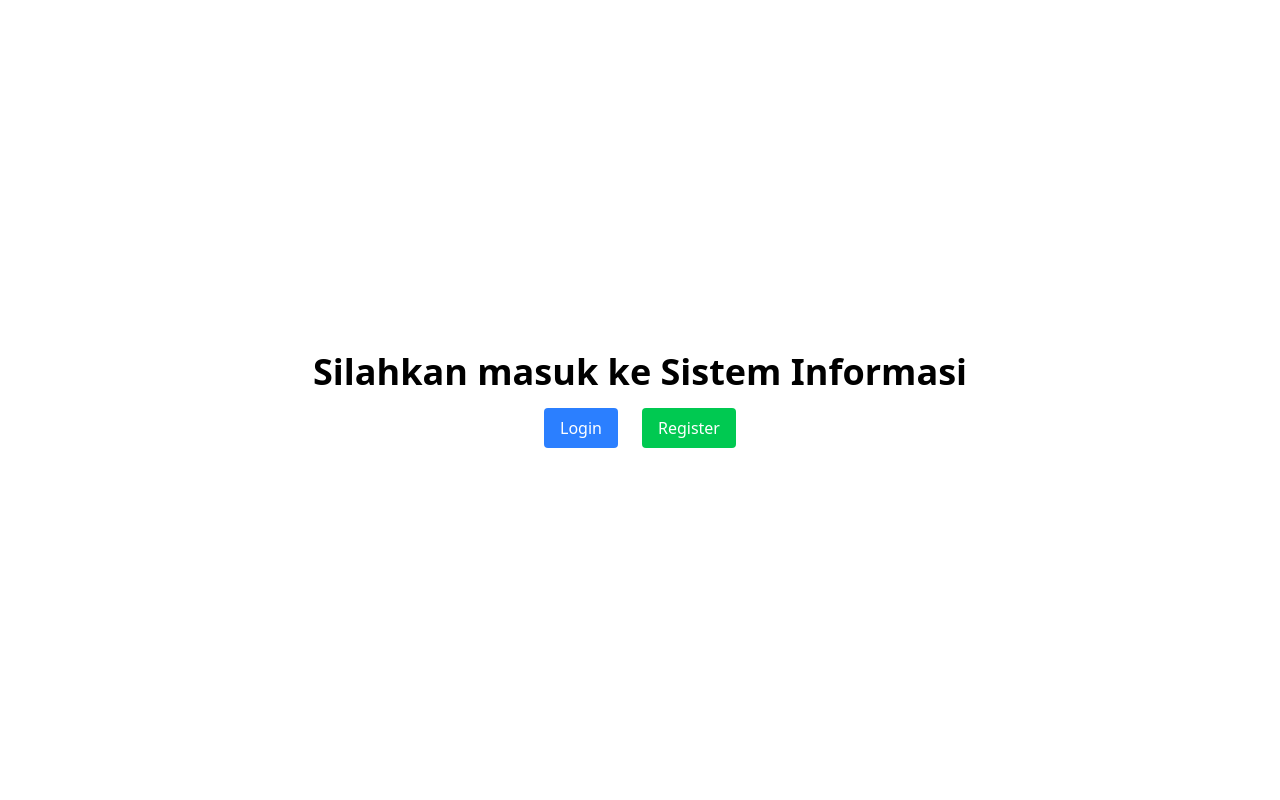
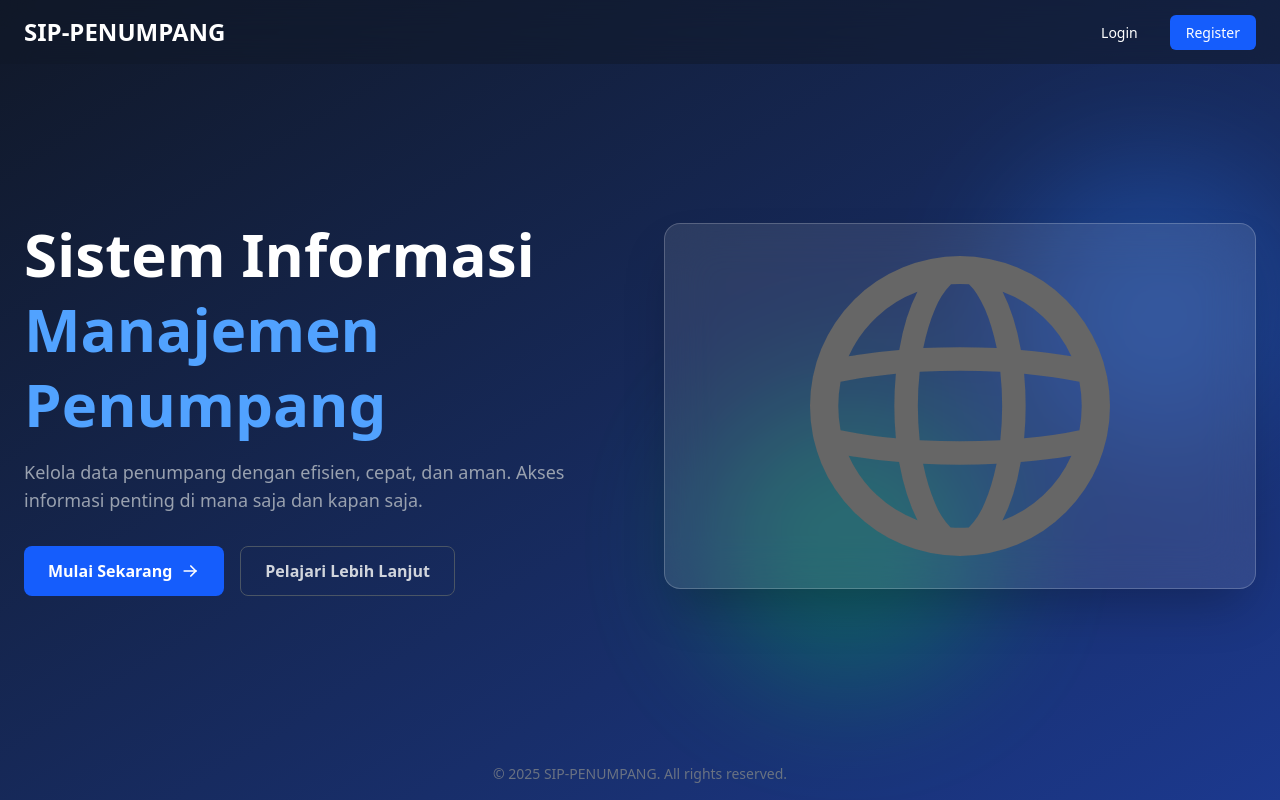
Before and after one commit to budicuy/sip-penumpang-nextjs, a Next.js app: page / in a window 1280 px wide. Built offline with nearby package versions, Linux system fonts and the light colour scheme.

Commit message:
Enhance Sidebar and Home page layout, add Register page with form functionality

```diff
--- a/app/dashboard/Sidebar.tsx
+++ b/app/dashboard/Sidebar.tsx
@@ -1,10 +1,11 @@
-"use client";
+'use client';
 import {
   IconX,
   IconHome,
   IconFileText,
 } from "@tabler/icons-react";
 import Link from "next/link";
+import { usePathname } from 'next/navigation';
 
 interface SidebarProps {
   isSidebarOpen: boolean;
@@ -12,15 +13,25 @@ interface SidebarProps {
 }
 
 export default function Sidebar({ isSidebarOpen, toggleSidebar }: SidebarProps) {
+  const pathname = usePathname();
+
   const handleLinkClick = () => {
     if (isSidebarOpen) {
       toggleSidebar();
     }
   };
 
+  const linkClass = (path: string) => {
+    return `flex items-center p-4 rounded transition-colors ${
+      pathname === path
+        ? 'bg-white text-blue-800'
+        : 'hover:bg-blue-100 hover:text-blue-800'
+    }`;
+  };
+
   return (
     <aside
-      className={`bg-blue-800 text-white w-64 min-h-screen p-4 transform transition-transform md:translate-x-0 fixed md:relative z-30 ${isSidebarOpen ? "translate-x-0" : "-translate-x-full"
+      className={`bg-gradient-to-br from-blue-800 to-blue-400 text-white w-64 min-h-screen p-4 transform transition-transform md:translate-x-0 fixed md:relative z-30 ${isSidebarOpen ? "translate-x-0" : "-translate-x-full"
         }`}
     >
       <div className="flex items-center justify-between">
@@ -32,7 +43,7 @@ export default function Sidebar({ isSidebarOpen, toggleSidebar }: SidebarProps)
       <nav className="mt-8">
         <ul>
           <li className="mb-4">
-            <Link href="/dashboard" onClick={handleLinkClick} className="flex items-center p-4 rounded bg-blue-700">
+            <Link href="/dashboard" onClick={handleLinkClick} className={linkClass("/dashboard")}>
               <IconHome className="w-6 h-6 mr-2" />
               Dashboard
             </Link>
@@ -41,7 +52,7 @@ export default function Sidebar({ isSidebarOpen, toggleSidebar }: SidebarProps)
             <span className="text-white/90 text-sm">Kelola</span>
           </li>
           <li className="mb-4">
-            <Link href="/dashboard/penumpang" onClick={handleLinkClick} className="flex items-center justify-between p-4 rounded hover:bg-blue-700">
+            <Link href="/dashboard/penumpang" onClick={handleLinkClick} className={linkClass("/dashboard/penumpang")}>
               <div className="flex items-center">
                 <IconFileText className="w-6 h-6 mr-2" />
                 <span>Data Penumpang</span>
--- a/app/login/page.tsx
+++ b/app/login/page.tsx
@@ -16,7 +16,11 @@ export default function LoginPage() {
                             Masuk ke Akun Anda
                         </h2>
                         <p className="mt-2 text-center  text-gray-600">
-                            Masuk atau buat akun baru untuk melanjutkan
+                            Masuk atau buat <Link href="/register" className="font-medium text-blue-600 hover:text-blue-500">
+                                akun baru
+                            </Link> untuk melanjutkan
+
+
                         </p>
                     </div>
                     <form className='mt-5 w-full px-5' method='post'>
--- a/app/page.tsx
+++ b/app/page.tsx
@@ -1,27 +1,55 @@
 import Link from "next/link";
+import { IconArrowRight } from "@tabler/icons-react";
+import Image from "next/image";
 
 export default function Home() {
   return (
-    <div className="container mx-auto ">
-      <div className="h-dvh flex items-center justify-center">
-        <div>
-          <h1 className="text-4xl font-bold text-center">
-            Silahkan masuk ke Sistem Informasi
-          </h1>
-          <div className="flex space-x-6 justify-center mt-4">
-            <Link href="/login">
-              <button className="bg-blue-500 text-white px-4 py-2 rounded">
-                Login
-              </button>
+    <div className="bg-gradient-to-br from-gray-900 to-blue-900 text-white min-h-screen flex flex-col">
+      <header className="sticky top-0 z-20 bg-gray-900/50 backdrop-blur-lg">
+        <div className="container mx-auto px-6 py-4 flex justify-between items-center">
+          <h1 className="text-2xl font-bold font-quicksand">SIP-PENUMPANG</h1>
+          <nav className="space-x-4">
+            <Link href="/login" className="px-4 py-2 rounded-md text-sm font-medium hover:bg-gray-700 transition-colors">
+              Login
             </Link>
-            <Link href="/register">
-              <button className="bg-green-500 text-white px-4 py-2 rounded">
-                Register
-              </button>
+            <Link href="/register" className="bg-blue-600 px-4 py-2 rounded-md text-sm font-medium hover:bg-blue-700 transition-colors">
+              Register
             </Link>
+          </nav>
+        </div>
+      </header>
+
+      <main className="container mx-auto px-6 flex-grow flex items-center">
+        <div className="grid md:grid-cols-2 gap-12 items-center">
+          <div className="text-center md:text-left">
+            <h2 className="text-4xl md:text-6xl font-bold font-poppins leading-tight">
+              Sistem Informasi <span className="text-blue-400">Manajemen Penumpang</span>
+            </h2>
+            <p className="mt-4 text-lg text-gray-400">
+              Kelola data penumpang dengan efisien, cepat, dan aman. Akses informasi penting di mana saja dan kapan saja.
+            </p>
+            <div className="mt-8 flex justify-center md:justify-start space-x-4">
+              <Link href="/dashboard" className="bg-blue-600 text-white px-6 py-3 rounded-lg font-semibold hover:bg-blue-700 transition-all duration-300 ease-in-out transform hover:scale-105 flex items-center">
+                Mulai Sekarang <IconArrowRight className="ml-2 w-5 h-5" />
+              </Link>
+              <Link href="#" className="border border-gray-600 text-gray-300 px-6 py-3 rounded-lg font-semibold hover:bg-gray-800 hover:border-gray-500 transition-all duration-300">
+                Pelajari Lebih Lanjut
+              </Link>
+            </div>
+          </div>
+          <div className="relative hidden md:block">
+            <div className="absolute -top-16 -right-10 w-72 h-72 bg-blue-500 rounded-full opacity-30 blur-3xl animate-blob"></div>
+            <div className="absolute -bottom-24 left-10 w-72 h-72 bg-green-500 rounded-full opacity-30 blur-3xl animate-blob animation-delay-2000"></div>
+            <div className="relative z-10 p-8 bg-white/10 backdrop-blur-xl rounded-2xl border border-white/20 shadow-2xl">
+              <Image src="/globe.svg" alt="Globe" width={300} height={300} className="mx-auto" />
+            </div>
           </div>
         </div>
-      </div>
+      </main>
+
+      <footer className="container mx-auto px-6 py-4 text-center text-gray-500 text-sm">
+        <p>&copy; {new Date().getFullYear()} SIP-PENUMPANG. All rights reserved.</p>
+      </footer>
     </div>
   );
 }
--- /dev/null
+++ b/app/register/page.tsx
@@ -0,0 +1,51 @@
+import { IconUserPlus, IconLogin } from '@tabler/icons-react';
+import Link from 'next/link';
+
+export default function RegisterPage() {
+    return (
+        <div className='bg-gradient-to-br from-white to-green-400'>
+            <div className="container mx-auto h-screen flex items-center justify-center">
+                <div className='w-full max-w-lg'>
+                    <div className="flex justify-center mb-4 ">
+                        <div className='p-6 bg-green-600 rounded-full drop-shadow-2xl'>
+                            <IconUserPlus size={48} className="text-white" />
+                        </div>
+                    </div>
+                    <div>
+                        <h2 className="mt-6 text-center text-3xl font-bold text-gray-900">
+                            Buat Akun Baru
+                        </h2>
+                        <p className="mt-2 text-center text-gray-600">
+                            Sudah punya akun?{' '}
+                            <Link href="/login" className="font-medium text-green-600 hover:text-green-500">
+                                Masuk di sini
+                            </Link>
+                        </p>
+                    </div>
+                    <form className='mt-5 w-full px-5' method='post'>
+                        <div className="rounded-md p-10 bg-white drop-shadow-xl space-y-4">
+                            <div>
+                                <label htmlFor="name" className="block font-medium text-gray-700 mb-1">Nama Lengkap</label>
+                                <input id="name" name="name" type="text" required className="appearance-none rounded-lg relative block w-full px-3 py-3 border placeholder-gray-500 text-gray-900 focus:outline-none focus:ring-green-500 focus:border-green-500 border-gray-300" placeholder="Masukkan nama lengkap Anda" />
+                            </div>
+                            <div>
+                                <label htmlFor="email" className="block font-medium text-gray-700 mb-1">Email</label>
+                                <input id="email" name="email" type="email" autoComplete="email" required className="appearance-none rounded-lg relative block w-full px-3 py-3 border placeholder-gray-500 text-gray-900 focus:outline-none focus:ring-green-500 focus:border-green-500 border-gray-300" placeholder="Masukkan email Anda" />
+                            </div>
+                            <div>
+                                <label htmlFor="password" className="block font-medium text-gray-700 mb-1">Password</label>
+                                <input id="password" name="password" type="password" required className="appearance-none rounded-lg relative block w-full px-3 py-3 border placeholder-gray-500 text-gray-900 focus:outline-none focus:ring-green-500 focus:border-green-500 border-gray-300" placeholder="Masukkan password Anda" />
+                            </div>
+                            <div>
+                                <button type="submit" className="w-full flex justify-center items-center py-3 px-4 border border-transparent rounded-lg shadow-sm font-medium text-white bg-green-600 hover:bg-green-900">
+                                    <IconUserPlus className='mr-1' />
+                                    <div>Daftar</div>
+                                </button>
+                            </div>
+                        </div>
+                    </form>
+                </div>
+            </div>
+        </div>
+    );
+}
```
